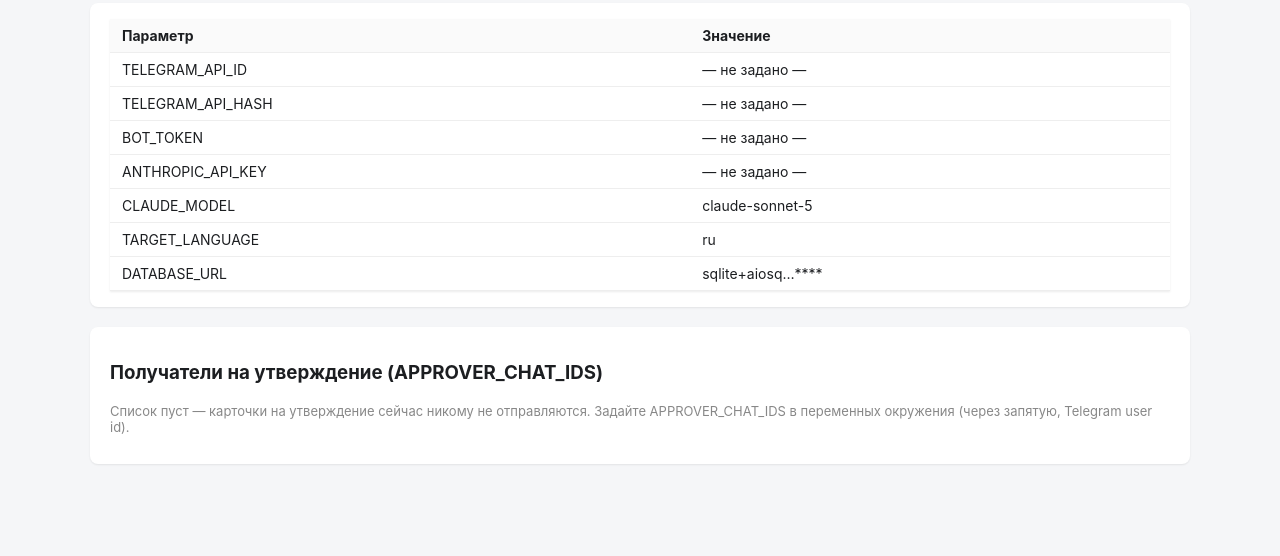
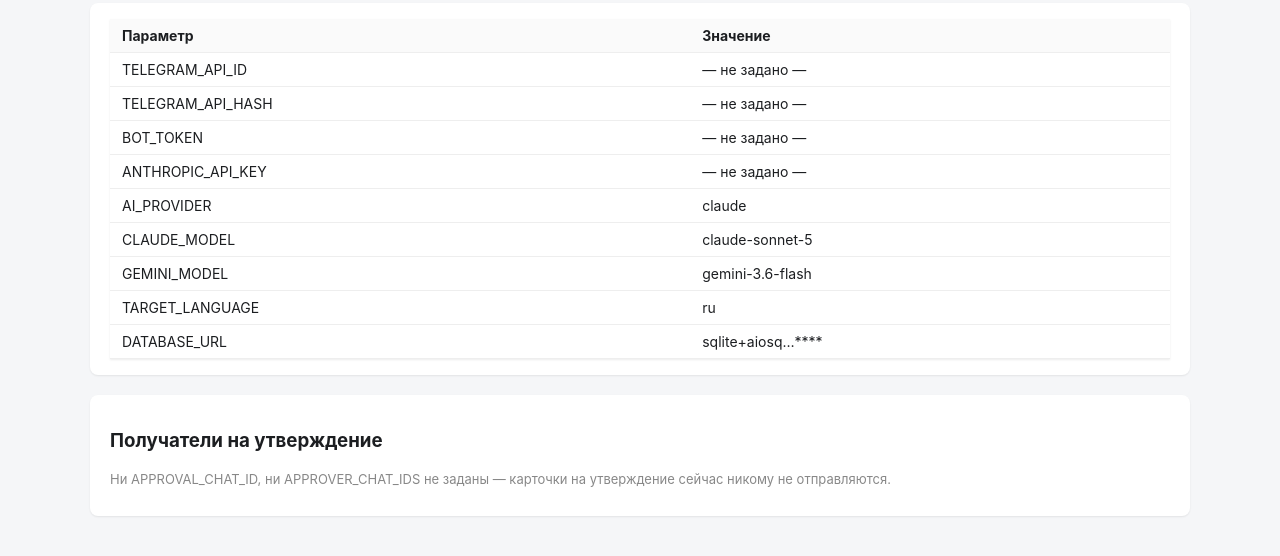
Before and after one commit to plagaceroes-source/Telegram, a FastAPI app: page /settings in a window 1280 px wide. Shown: the part 151-707 px from the top of the page. Run offline with FastAPI, Linux system fonts and the light colour scheme.

Commit message:
Поддержать групповую очередь утверждения (несколько человек, одна карточка)
ТЗ 2.5 п.6: список получателей на утверждение не только для одного человека.
Раньше карточка рассылалась персонально каждому из APPROVER_CHAT_IDS отдельным
сообщением. Теперь можно вместо этого указать APPROVAL_CHAT_ID — группу, куда
уходит одна карточка, а нажать Опубликовать/Редактировать/Отклонить может
любой участник (или только те, чей user id в APPROVER_CHAT_IDS, если список
задан). Старое поведение (личные сообщения) остаётся по умолчанию, если
APPROVAL_CHAT_ID не задан.

Добавлена защита от гонки: если несколько человек в группе нажмут кнопку
почти одновременно, второй увидит "уже обработано", а не выполнит действие
повторно (проверка draft.status перед публикацией/отклонением/редактированием).

Co-Authored-By: Claude Sonnet 5 <noreply@anthropic.com>
Claude-Session: https://claude.ai/code/session_01Lzz884exohw545rFGVcwZY

```diff
--- a/admin/templates/settings.html
+++ b/admin/templates/settings.html
@@ -14,21 +14,30 @@
     <tr><td>TELEGRAM_API_HASH</td><td>{{ masked.telegram_api_hash }}</td></tr>
     <tr><td>BOT_TOKEN</td><td>{{ masked.bot_token }}</td></tr>
     <tr><td>ANTHROPIC_API_KEY</td><td>{{ masked.anthropic_api_key }}</td></tr>
+    <tr><td>AI_PROVIDER</td><td>{{ settings.ai_provider }}</td></tr>
     <tr><td>CLAUDE_MODEL</td><td>{{ settings.claude_model }}</td></tr>
+    <tr><td>GEMINI_MODEL</td><td>{{ settings.gemini_model }}</td></tr>
     <tr><td>TARGET_LANGUAGE</td><td>{{ settings.target_language }}</td></tr>
     <tr><td>DATABASE_URL</td><td>{{ masked.database_url }}</td></tr>
   </table>
 </div>
 
 <div class="card">
-  <h3>Получатели на утверждение (APPROVER_CHAT_IDS)</h3>
-  {% if settings.approver_chat_ids %}
-  <ul>
-    {% for uid in settings.approver_chat_ids %}<li>{{ uid }}</li>{% endfor %}
-  </ul>
+  <h3>Получатели на утверждение</h3>
+  {% if settings.approval_chat_id %}
+  <p>Карточки идут одной копией в групповой чат <b>{{ settings.approval_chat_id }}</b> (APPROVAL_CHAT_ID).</p>
+    {% if settings.approver_chat_ids %}
+    <p class="muted">Нажимать кнопки могут только эти user id:</p>
+    <ul>{% for uid in settings.approver_chat_ids %}<li>{{ uid }}</li>{% endfor %}</ul>
+    {% else %}
+    <p class="muted">Ограничения нет — нажать кнопку может любой участник этой группы.</p>
+    {% endif %}
+  {% elif settings.approver_chat_ids %}
+  <p class="muted">Карточки шлются лично каждому (APPROVAL_CHAT_ID не задан):</p>
+  <ul>{% for uid in settings.approver_chat_ids %}<li>{{ uid }}</li>{% endfor %}</ul>
   {% else %}
-  <p class="muted">Список пуст — карточки на утверждение сейчас никому не отправляются. Задайте
-    APPROVER_CHAT_IDS в переменных окружения (через запятую, Telegram user id).</p>
+  <p class="muted">Ни APPROVAL_CHAT_ID, ни APPROVER_CHAT_IDS не заданы — карточки на утверждение
+    сейчас никому не отправляются.</p>
   {% endif %}
 </div>
 {% endblock %}
```
Also changed, not shown: news_agent/bot/approval.py (+22 -2 lines), news_agent/config.py (+9 -0 lines), README.md, 1 other file.
